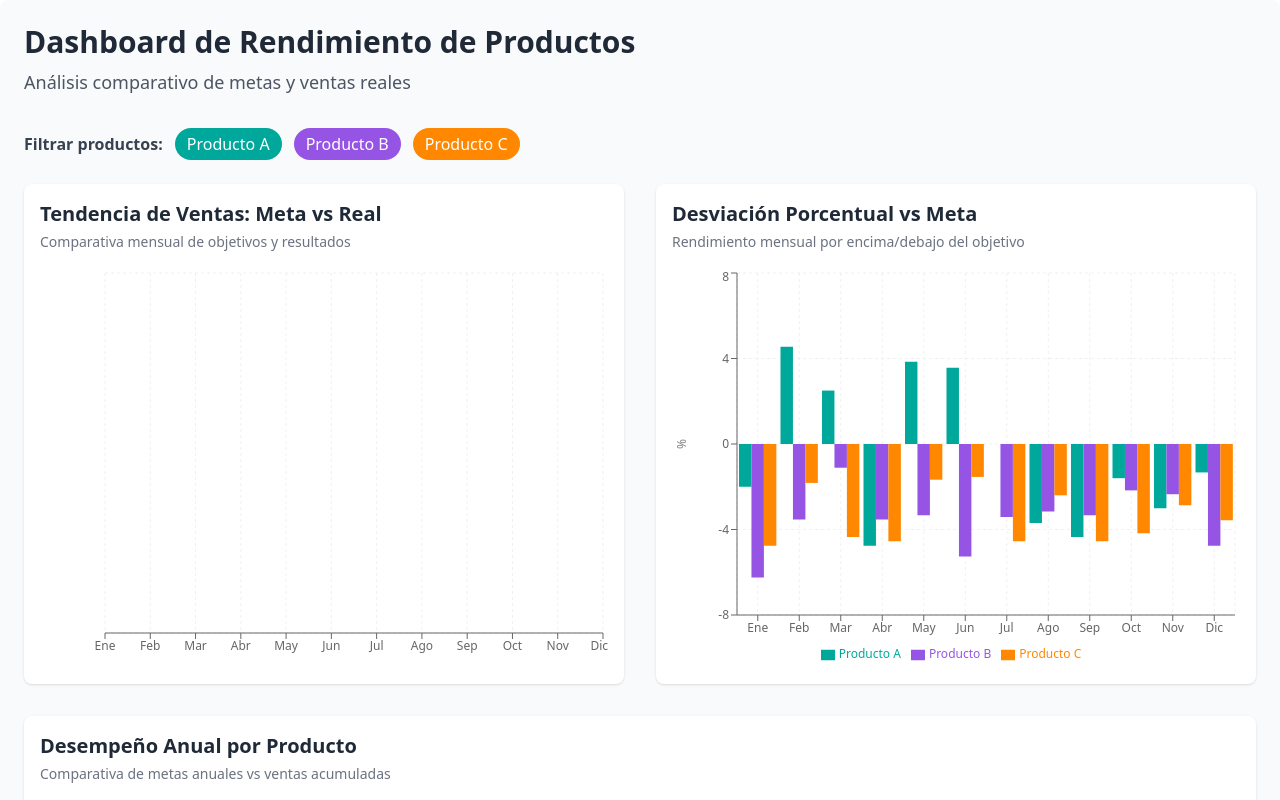
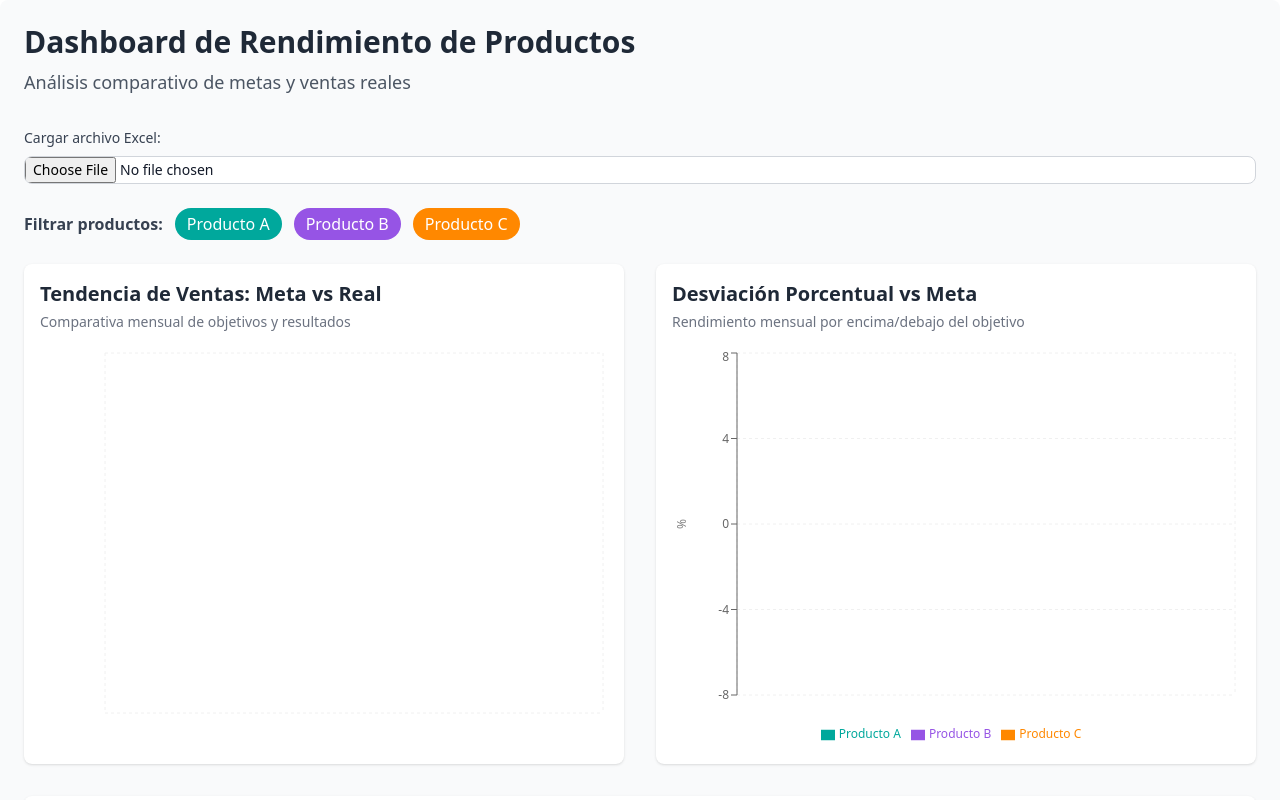
Before and after one commit to JuanTenorioMunoz/DataViz, a React (Vite) app: page / in a window 1280 px wide. Shown: the top 800 px of the page. Built offline with nearby package versions, Linux system fonts and the light colour scheme.

Commit message:
working on data upload

```diff
--- a/package.json
+++ b/package.json
@@ -14,7 +14,8 @@
     "react": "^19.1.0",
     "react-dom": "^19.1.0",
     "react-router": "^7.6.1",
-    "recharts": "^2.15.3"
+    "recharts": "^2.15.3",
+    "xlsx": "^0.18.5"
   },
   "devDependencies": {
     "@eslint/js": "^9.25.0",
--- a/src/pages/Dashboard.tsx
+++ b/src/pages/Dashboard.tsx
@@ -1,6 +1,7 @@
 import { useState } from "react";
 import { LineChart, BarChart, ComposedChart, Line, Bar, XAxis, YAxis, CartesianGrid, Tooltip, Legend, ResponsiveContainer } from "recharts";
 import './Dashboard.css'
+import * as XLSX from "xlsx";
 export default function ProductDashboard() {
   // Paleta de colores corporativos y derivados
   const colors = {
@@ -18,21 +19,7 @@ export default function ProductDashboard() {
   };
 
   // Datos mensuales de ventas
-  const data = [
-    { mes: "Ene", "Meta A": 10, "Real A": 9.8, "Meta B": 8, "Real B": 7.5, "Meta C": 10.5, "Real C": 10, "Dev A": -2.00, "Dev B": -6.25, "Dev C": -4.76 },
-    { mes: "Feb", "Meta A": 11, "Real A": 11.5, "Meta B": 8.5, "Real B": 8.2, "Meta C": 11, "Real C": 10.8, "Dev A": 4.55, "Dev B": -3.53, "Dev C": -1.82 },
-    { mes: "Mar", "Meta A": 12, "Real A": 12.3, "Meta B": 9, "Real B": 8.9, "Meta C": 11.5, "Real C": 11, "Dev A": 2.50, "Dev B": -1.11, "Dev C": -4.35 },
-    { mes: "Abr", "Meta A": 10.5, "Real A": 10, "Meta B": 8.5, "Real B": 8.2, "Meta C": 11, "Real C": 10.5, "Dev A": -4.76, "Dev B": -3.53, "Dev C": -4.55 },
-    { mes: "May", "Meta A": 13, "Real A": 13.5, "Meta B": 9, "Real B": 8.7, "Meta C": 12, "Real C": 11.8, "Dev A": 3.85, "Dev B": -3.33, "Dev C": -1.67 },
-    { mes: "Jun", "Meta A": 14, "Real A": 14.5, "Meta B": 9.5, "Real B": 9, "Meta C": 13, "Real C": 12.8, "Dev A": 3.57, "Dev B": -5.26, "Dev C": -1.54 },
-    { mes: "Jul", "Meta A": 12, "Real A": 12, "Meta B": 8.8, "Real B": 8.5, "Meta C": 11, "Real C": 10.5, "Dev A": 0.00, "Dev B": -3.41, "Dev C": -4.55 },
-    { mes: "Ago", "Meta A": 13.5, "Real A": 13, "Meta B": 9.5, "Real B": 9.2, "Meta C": 12.5, "Real C": 12.2, "Dev A": -3.70, "Dev B": -3.16, "Dev C": -2.40 },
-    { mes: "Sep", "Meta A": 11.5, "Real A": 11, "Meta B": 9, "Real B": 8.7, "Meta C": 11, "Real C": 10.5, "Dev A": -4.35, "Dev B": -3.33, "Dev C": -4.55 },
-    { mes: "Oct", "Meta A": 12.5, "Real A": 12.3, "Meta B": 9.2, "Real B": 9, "Meta C": 12, "Real C": 11.5, "Dev A": -1.60, "Dev B": -2.17, "Dev C": -4.17 },
-    { mes: "Nov", "Meta A": 10, "Real A": 9.7, "Meta B": 8.5, "Real B": 8.3, "Meta C": 10.5, "Real C": 10.2, "Dev A": -3.00, "Dev B": -2.35, "Dev C": -2.86 },
-    { mes: "Dic", "Meta A": 15, "Real A": 14.8, "Meta B": 10.5, "Real B": 10, "Meta C": 14, "Real C": 13.5, "Dev A": -1.33, "Dev B": -4.76, "Dev C": -3.57 }
-  ];
-
+  const [data, setData] = useState<any[]>([]);
   // Datos sumarios por producto para el año completo
   const resumenProductos = [
     {
@@ -85,12 +72,38 @@ export default function ProductDashboard() {
     });
   };
 
+  const handleFileUpload = (e: React.ChangeEvent<HTMLInputElement>) => {
+      const file = e.target.files?.[0];
+      if (!file) return;
+
+      const reader = new FileReader();
+      reader.onload = (evt) => {
+        const bstr = evt.target?.result;
+        const wb = XLSX.read(bstr, { type: "binary" });
+        const wsname = wb.SheetNames[0];
+        const ws = wb.Sheets[wsname];
+        const parsedData = XLSX.utils.sheet_to_json(ws);
+        setData(parsedData as any[]);
+      };
+      reader.readAsBinaryString(file);
+    };
+
   return (
     <div className="font-sans bg-gray-50 p-6 rounded-lg">
       {/* Encabezado del Dashboard */}
       <div className="mb-8">
         <h1 className="text-3xl font-bold text-gray-800 mb-2">Dashboard de Rendimiento de Productos</h1>
         <p className="text-lg text-gray-600">Análisis comparativo de metas y ventas reales</p>
+      </div>
+
+      <div className="mb-6">
+        <label className="block mb-2 text-sm font-medium text-gray-700">Cargar archivo Excel:</label>
+        <input
+          type="file"
+          accept=".xlsx, .xls"
+          onChange={handleFileUpload}
+          className="block w-full text-sm text-gray-900 border border-gray-300 rounded-lg cursor-pointer bg-white focus:outline-none"
+        />
       </div>
 
       {/* Filtros de Productos */}
```
Also changed, not shown: 1 other file (tests, documents, lock files or other folders).
